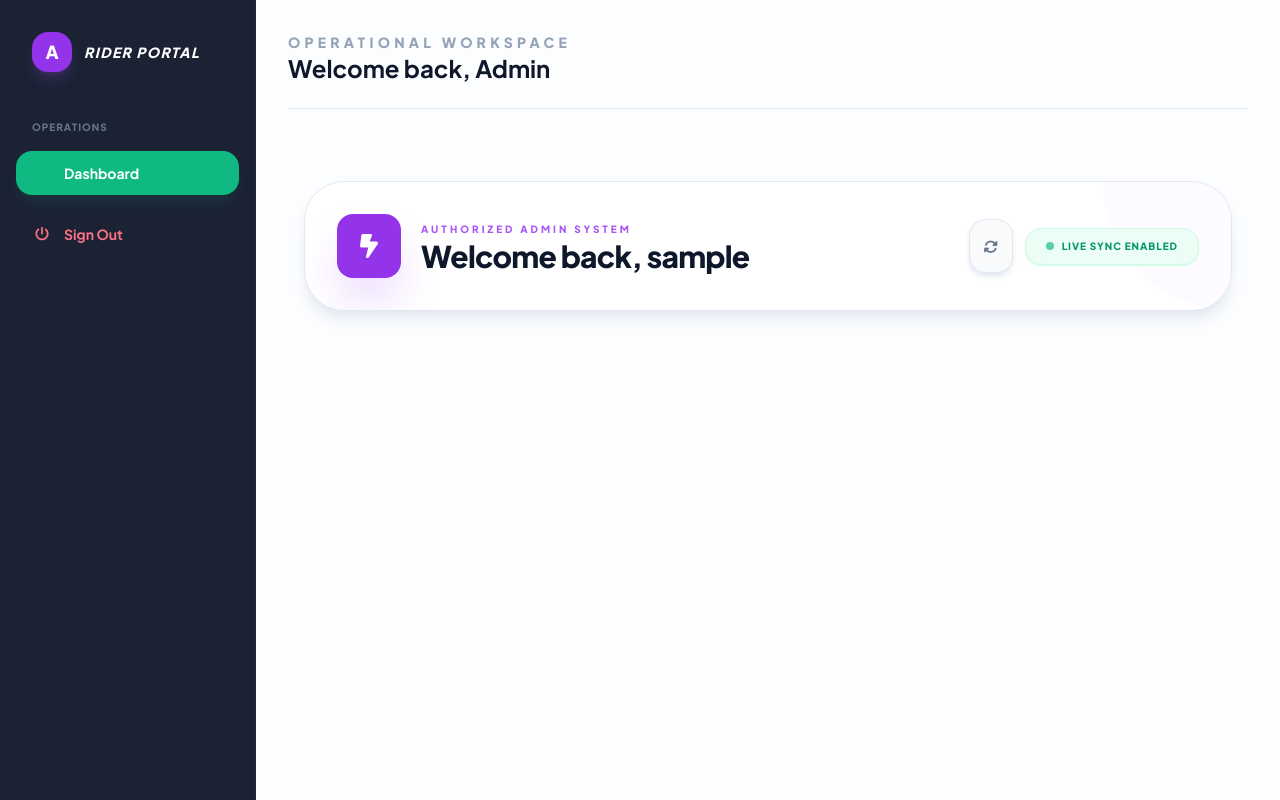
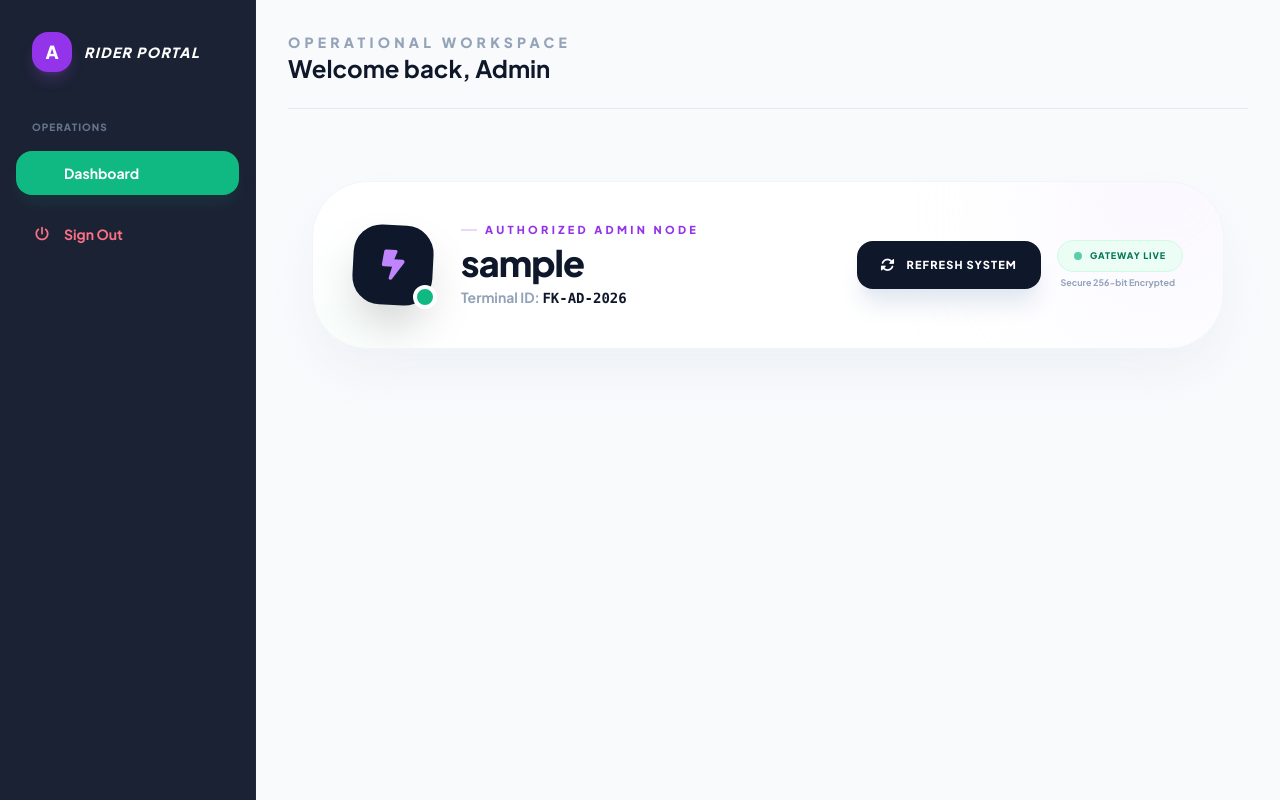
Before and after one commit to Ankus0001h/Jippy-Store-1.0, a Flask app: page /portal/dashboard in a window 1280 px wide. Run offline with Flask 3, Linux system fonts and the light colour scheme; the visitor is signed in with stand-in values (Sample User, id 1); data that the repository does not hold is empty; some libraries are stand-ins or nearby versions.

Commit message:
Update portal_dashboard.html

```diff
--- a/templates/portal_dashboard.html
+++ b/templates/portal_dashboard.html
@@ -2,57 +2,96 @@
 {% extends "base_portal.html" %}
 
 {% block content %}
-<div class="max-w-7xl mx-auto px-4 py-6 sm:py-10 space-y-8 animate-fade-in">
+<div class="max-w-7xl mx-auto px-2 sm:px-6 py-6 sm:py-10 space-y-8 animate-fade-in">
 
-  <!-- Top welcome card -->
-  <div class="flex flex-col md:flex-row md:items-center justify-between gap-6 bg-white p-8 rounded-[2.5rem] border border-slate-200 shadow-lg shadow-slate-200 relative overflow-hidden">
-    <div class="absolute top-0 right-0 w-64 h-64 bg-purple-50 rounded-full -mr-32 -mt-32 opacity-40"></div>
-    <div class="flex items-center gap-5 relative z-10">
-      <div class="w-16 h-16 rounded-2xl bg-purple-600 flex items-center justify-center text-white shadow-2xl shadow-purple-300">
-        <i class="fas fa-bolt-lightning text-2xl"></i>
+  <div class="relative group bg-white p-6 sm:p-10 rounded-[2.5rem] sm:rounded-[3.5rem] border border-slate-100 shadow-2xl shadow-slate-200/60 overflow-hidden transition-all duration-500">
+
+    <div class="absolute top-0 right-0 w-80 h-80 bg-gradient-to-br from-purple-100/40 to-indigo-50/20 rounded-full -mr-32 -mt-32 blur-3xl group-hover:scale-110 transition-transform duration-700"></div>
+    <div class="absolute bottom-0 left-0 w-40 h-40 bg-emerald-50/30 rounded-full -ml-20 -mb-20 blur-2xl"></div>
+
+    <div class="flex flex-col md:flex-row md:items-center justify-between gap-8 relative z-10">
+
+      <div class="flex items-center gap-5 sm:gap-7">
+        <div class="relative">
+            <div class="w-16 h-16 sm:w-20 sm:h-20 rounded-[1.75rem] bg-slate-900 flex items-center justify-center text-purple-400 shadow-2xl rotate-3 group-hover:rotate-0 transition-transform duration-500">
+                <i class="fas fa-bolt-lightning text-2xl sm:text-3xl"></i>
             </div>
-      <div>
-        <p class="text-[10px] font-black tracking-[0.3em] text-purple-500 uppercase mb-1">
-          Authorized {{ role }} System
+            <div class="absolute -bottom-1 -right-1 w-6 h-6 bg-emerald-500 border-4 border-white rounded-full"></div>
+        </div>
+
+        <div class="space-y-1">
+          <p class="text-[10px] sm:text-[11px] font-black tracking-[0.3em] text-purple-600 uppercase flex items-center gap-2">
+            <span class="inline-block w-4 h-[2px] bg-purple-200"></span>
+            Authorized {{ role }} Node
           </p>
-        <h2 class="text-3xl font-black text-slate-900 tracking-tight leading-none">
-          Welcome back, {{ user_name }}
+          <h2 class="text-3xl sm:text-4xl font-black text-slate-900 tracking-tight leading-none">
+            {{ user_name }}
           </h2>
+          <p class="text-slate-400 text-xs sm:text-sm font-bold">Terminal ID: <span class="text-slate-900 font-mono">FK-{{ role[:2]|upper }}-2026</span></p>
         </div>
       </div>
 
-    <div class="flex items-center gap-3 relative z-10">
+      <div class="flex items-center gap-3 sm:gap-4">
         <button type="button"
                 onclick="window.location.reload()"
-              class="p-3.5 rounded-2xl bg-slate-50 text-slate-500 hover:bg-slate-900 hover:text-white border border-slate-200 transition-all active:scale-95 shadow-md shadow-slate-200 group">
+                class="flex items-center gap-3 px-6 py-3.5 rounded-2xl bg-slate-900 text-white hover:bg-emerald-600 shadow-xl shadow-slate-200 transition-all active:scale-95 group">
           <i class="fas fa-sync-alt text-sm group-hover:rotate-180 transition-transform duration-500"></i>
+          <span class="text-[11px] font-black uppercase tracking-widest">Refresh System</span>
         </button>
-      <div class="hidden sm:flex items-center gap-2 px-5 py-2.5 bg-emerald-50 border border-emerald-100 rounded-2xl shadow-sm shadow-emerald-100">
+
+        <div class="hidden lg:flex flex-col items-end">
+            <div class="flex items-center gap-2 px-4 py-2 bg-emerald-50 border border-emerald-100 rounded-full">
                 <span class="w-2 h-2 rounded-full bg-emerald-500 animate-pulse"></span>
-        <span class="text-[10px] font-black text-emerald-600 uppercase tracking-widest">Live Sync Enabled</span>
+                <span class="text-[9px] font-black text-emerald-700 uppercase tracking-widest">Gateway Live</span>
+            </div>
+            <p class="text-[9px] font-bold text-slate-400 mt-1 mr-2">Secure 256-bit Encrypted</p>
+        </div>
       </div>
     </div>
   </div>
 
+  <div class="px-1 sm:px-0">
     {# Role wise panel include #}
     {% if role == 'vendor' %}
+      <div class="space-y-6">
           {% include "portal_vendor.html" %}
+      </div>
     {% elif role == 'delivery' %}
+      <div class="space-y-6">
           {% include "portal_delivery.html" %}
+      </div>
     {% endif %}
+  </div>
 
 </div>
 
 <style>
-  body { background-color: #fcfdfe !important; }
-  .animate-fade-in { animation: fadeIn 0.5s cubic-bezier(0.4, 0, 0.2, 1) forwards; }
-  @keyframes fadeIn {
-    from { opacity: 0; transform: translateY(20px); }
-    to { opacity: 1; transform: translateY(0); }
+  /* Base refinements */
+  body { background-color: #f8fafc !important; }
+
+  /* Modern Fade/Scale Animation */
+  .animate-fade-in {
+    animation: fadeInScale 0.7s cubic-bezier(0.16, 1, 0.3, 1) forwards;
   }
-  ::-webkit-scrollbar { width: 5px; height: 5px; }
-  ::-webkit-scrollbar-track { background: transparent; }
-  ::-webkit-scrollbar-thumb { background: #e2e8f0; border-radius: 20px; }
-  ::-webkit-scrollbar-thumb:hover { background: #cbd5e1; }
+
+  @keyframes fadeInScale {
+    from { opacity: 0; transform: translateY(30px) scale(0.98); }
+    to { opacity: 1; transform: translateY(0) scale(1); }
+  }
+
+  /* Interactive Card Shadows */
+  .group:hover {
+    box-shadow: 0 40px 60px -15px rgba(15, 23, 42, 0.08);
+  }
+
+  /* Glass Scrollbar */
+  ::-webkit-scrollbar { width: 6px; height: 6px; }
+  ::-webkit-scrollbar-track { background: #f1f5f9; }
+  ::-webkit-scrollbar-thumb {
+    background: #cbd5e1;
+    border-radius: 10px;
+    border: 2px solid #f1f5f9;
+  }
+  ::-webkit-scrollbar-thumb:hover { background: #94a3b8; }
 </style>
 {% endblock %}
```
Lines whose indentation alone changed are shown as unchanged.
